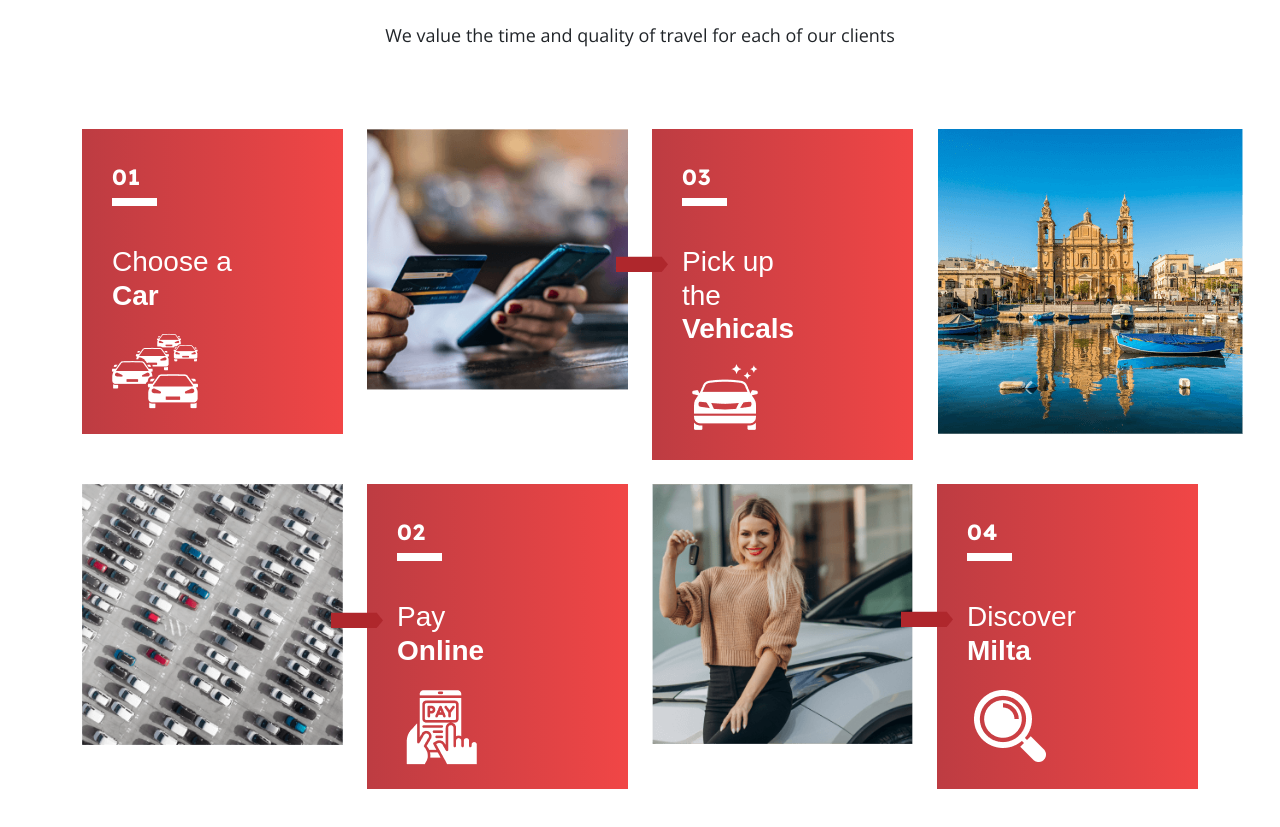
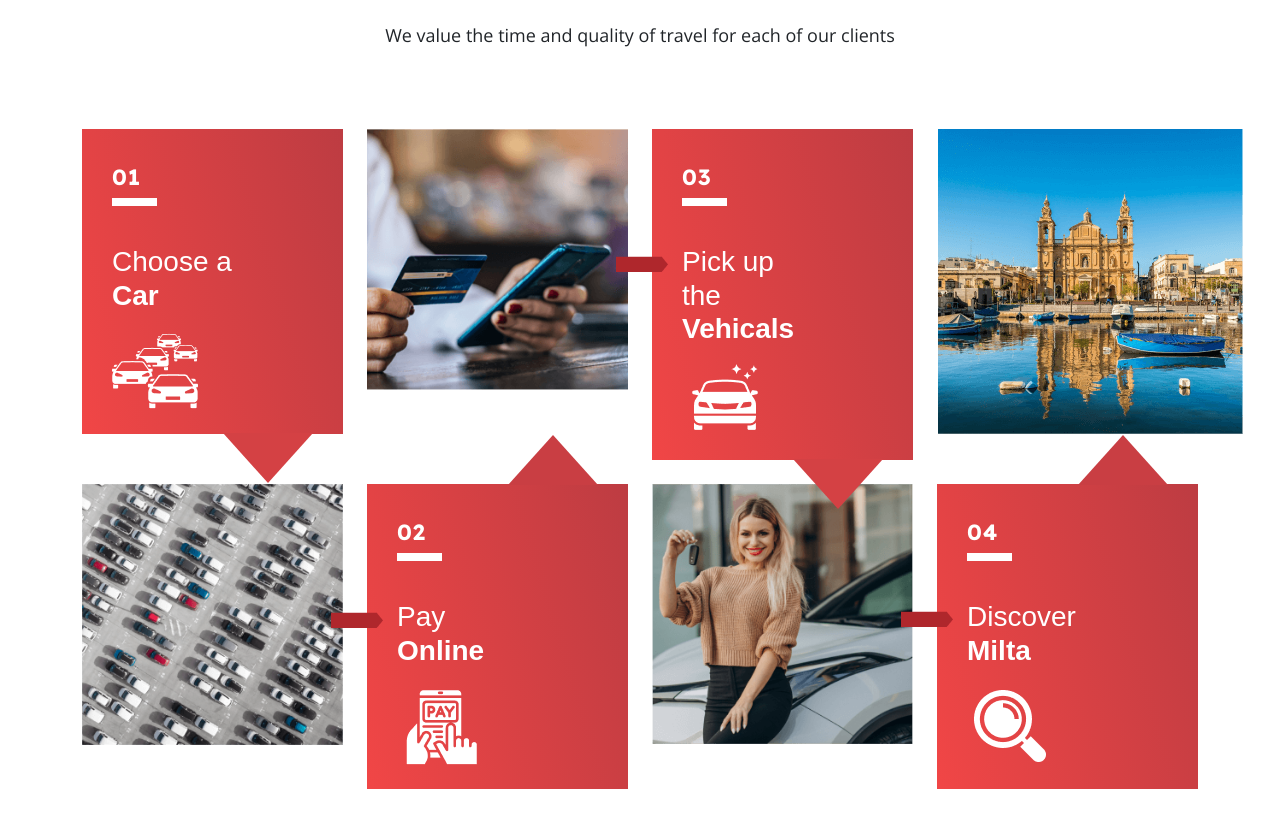
Before and after one commit to ARBAZ-NAEEM/Car-Rental, a React (Create React App) app: page / in a window 1280 px wide. Shown: the part 3045-3872 px from the top of the page. Built offline with nearby package versions, Linux system fonts and the light colour scheme; a web font is replaced by a local one.

Commit message:
stroke design

```diff
--- a/src/assets/style/style.css
+++ b/src/assets/style/style.css
@@ -134,7 +134,7 @@ select.form-select, input {
   padding: 80px 0px 60px;
 }
 .howit-count {
-  background: linear-gradient(90deg, rgb(189 60 66) 0%, rgb(241 70 70) 100%) !important;
+  background: linear-gradient(253deg, rgb(189 60 66) 0%, rgb(241 70 70) 100%) !important;
   color: #fff;
   padding: 35px 100px 20px 30px;
   position: relative;
@@ -183,3 +183,28 @@ select.form-select, input {
 .howit-titlebar {
   margin-bottom: 80px;
 }
+
+.howit-row1 .howit-count:before {
+  width: 0;
+  height: 0;
+  border-left: 45px solid transparent;
+  border-right: 45px solid transparent;
+  border-top: 50px solid #d44144;
+  content: "";
+  position: absolute;
+  bottom: -49px;
+  right: 30px;
+  z-index: 1;
+}
+.howit-row2 .howit-count:before {
+  width: 0;
+  height: 0;
+  border-left: 45px solid transparent;
+  border-right: 45px solid transparent;
+  border-bottom: 50px solid #c93e43;
+  content: "";
+  position: absolute;
+  top: -49px;
+  right: 30px;
+  z-index: 1;
+}
--- a/src/components/Home/HowItWorks.jsx
+++ b/src/components/Home/HowItWorks.jsx
@@ -24,7 +24,7 @@ const HowItWorks = () => {
           </p>
         </div>
         <div className="howit-card">
-          <Row>
+          <Row className="howit-row1">
             <Col lg="3" md="3" xs="12">
               <div className="howit-count">
                 <h4>
@@ -62,7 +62,7 @@ const HowItWorks = () => {
               </div>
             </Col>
           </Row>
-          <Row className="mt-4">
+          <Row className="mt-4 howit-row2">
             <Col lg="3" md="3" xs="12">
               <div className="img-how-it-work">
                 <img src={work3} style={{width: "100%"}} />
```
Also changed, not shown: src/assets/img/img-vectorcar.png (added).
